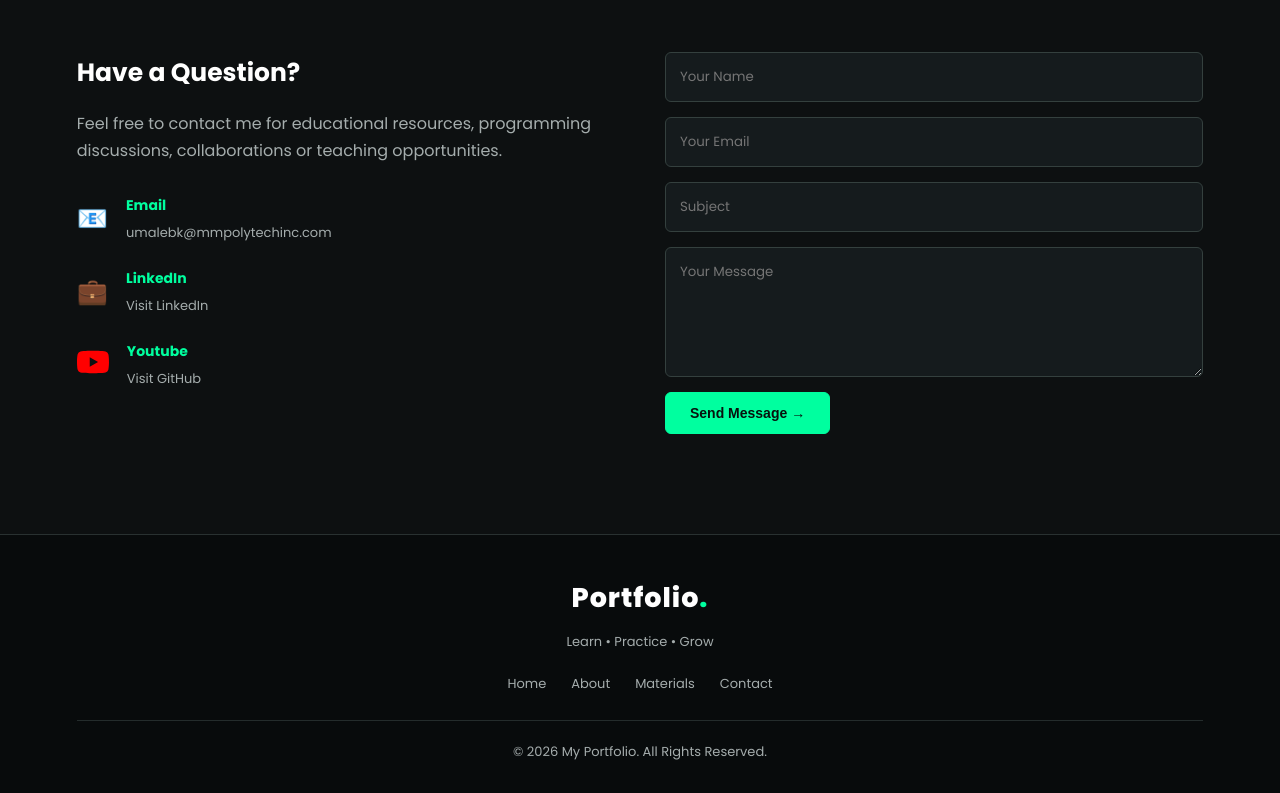
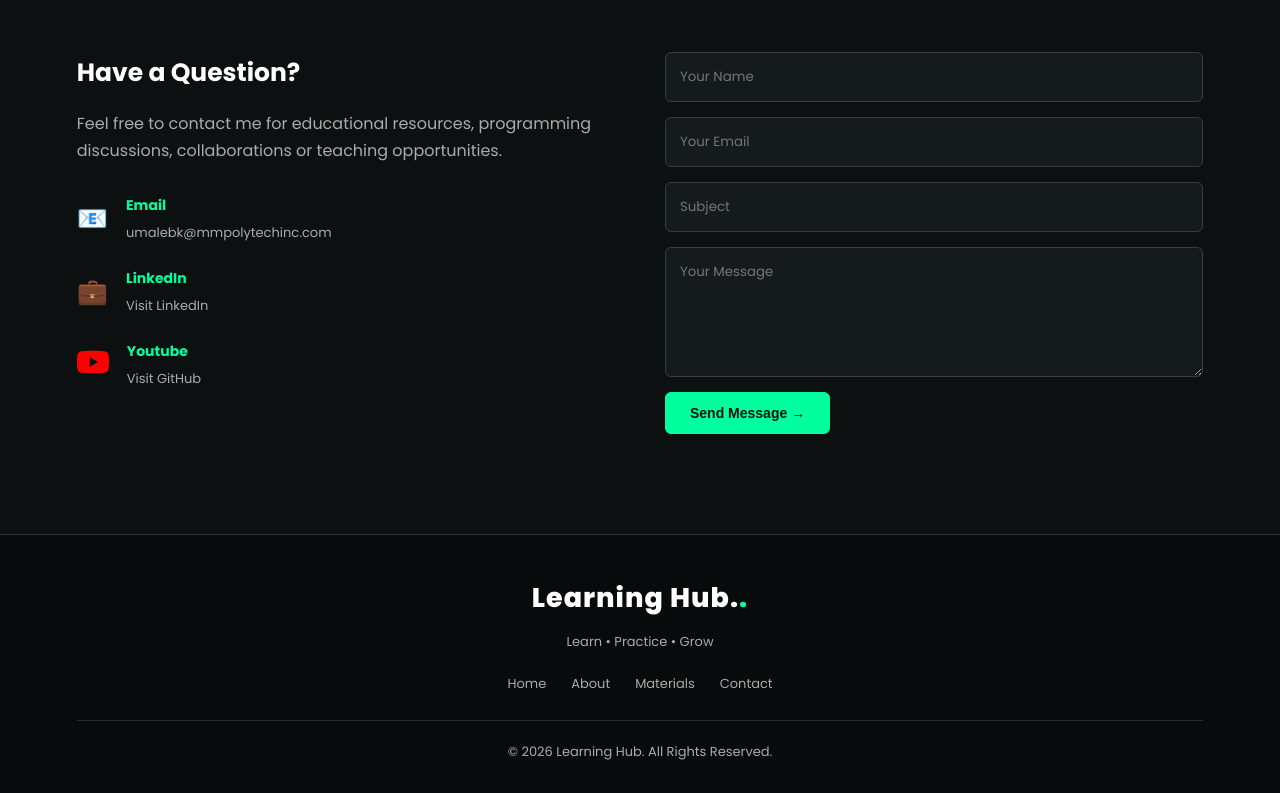
Before and after one commit to BhartiUmale/Collegewebsite, a plain HTML site: page index.html in a window 1280 px wide. Shown: the part 2869-3662 px from the top of the page. Drawn offline with Linux system fonts and the light colour scheme.

Commit message:
Update index.html

```diff
--- a/index.html
+++ b/index.html
@@ -300,7 +300,7 @@ public class Learning {
         <div class="container footer-content">
 
             <a href="#home" class="logo">
-                Portfolio<span>.</span>
+                Learning Hub.<span>.</span>
             </a>
 
             <p>Learn • Practice • Grow</p>
@@ -313,7 +313,7 @@ public class Learning {
             </div>
 
             <p class="copyright">
-                © <span id="year"></span> My Portfolio.
+                © <span id="year"></span> Learning Hub.
                 All Rights Reserved.
             </p>
 
```
